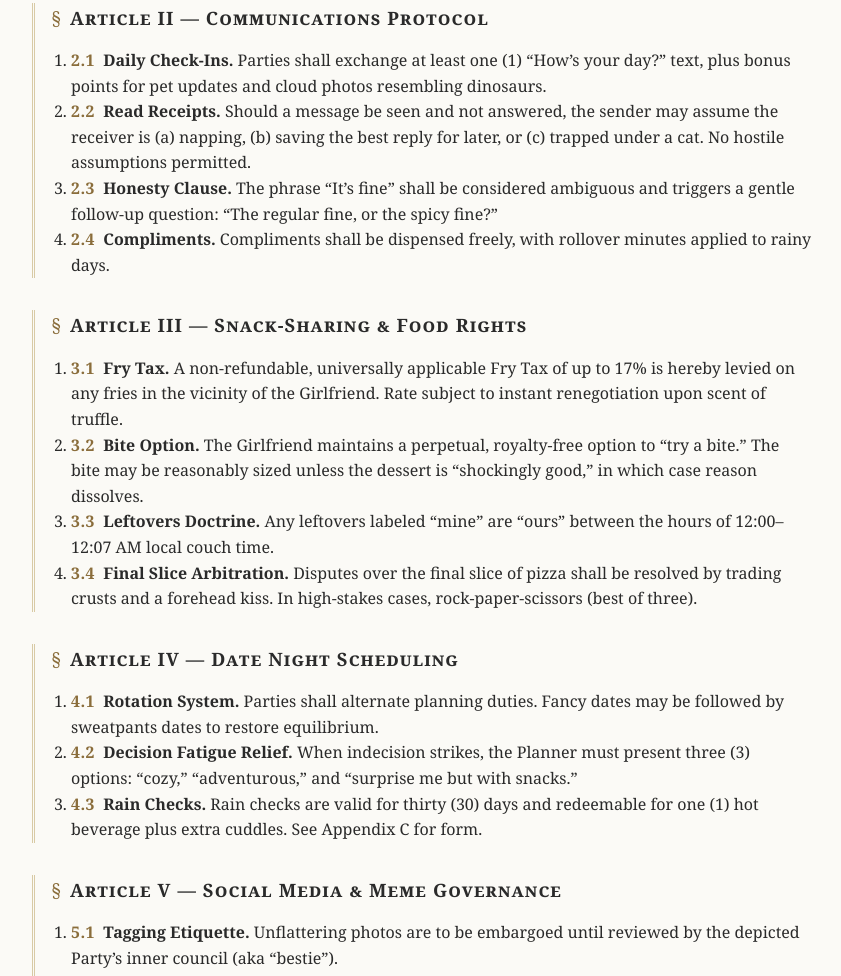
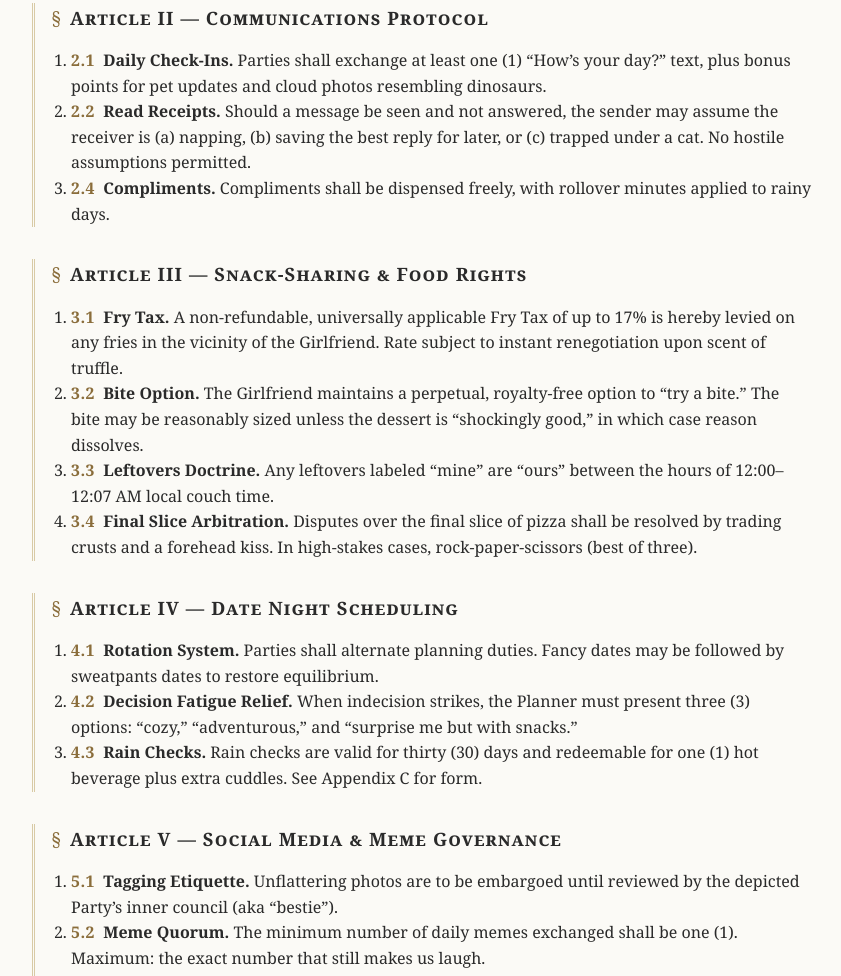
Before and after one commit to nitishsjsucs/gf-policies, a plain HTML site: page index.html in a window 1280 px wide. Shown: the part 1396-2372 px from the top of the page, without its empty margins (218-1059 px from the left). Drawn offline with Linux system fonts and the light colour scheme.

Commit message:
change-1

```diff
--- a/index.html
+++ b/index.html
@@ -164,7 +164,6 @@
         <ol>
           <li><span class="num">2.1</span> <strong>Daily Check‑Ins.</strong> Parties shall exchange at least one (1) “How’s your day?” text, plus bonus points for pet updates and cloud photos resembling dinosaurs.</li>
           <li><span class="num">2.2</span> <strong>Read Receipts.</strong> Should a message be seen and not answered, the sender may assume the receiver is (a) napping, (b) saving the best reply for later, or (c) trapped under a cat. No hostile assumptions permitted.</li>
-          <li><span class="num">2.3</span> <strong>Honesty Clause.</strong> The phrase “It’s fine” shall be considered ambiguous and triggers a gentle follow‑up question: “The regular fine, or the spicy fine?”</li>
           <li><span class="num">2.4</span> <strong>Compliments.</strong> Compliments shall be dispensed freely, with rollover minutes applied to rainy days.</li>
         </ol>
       </section>
```
